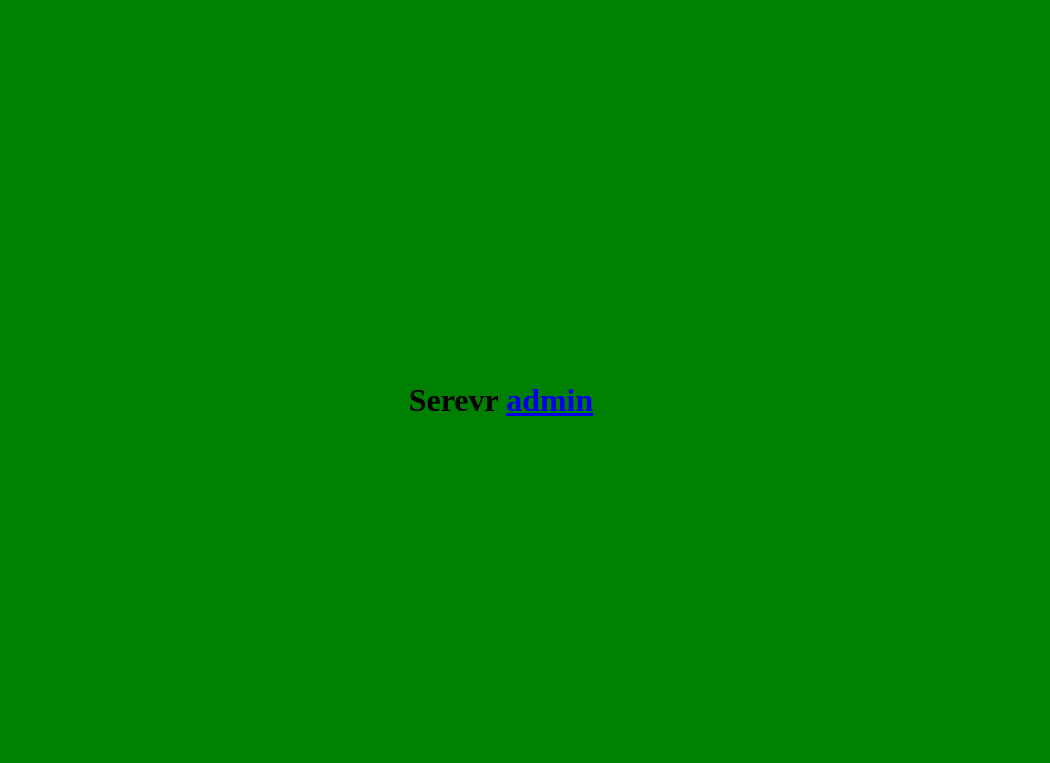
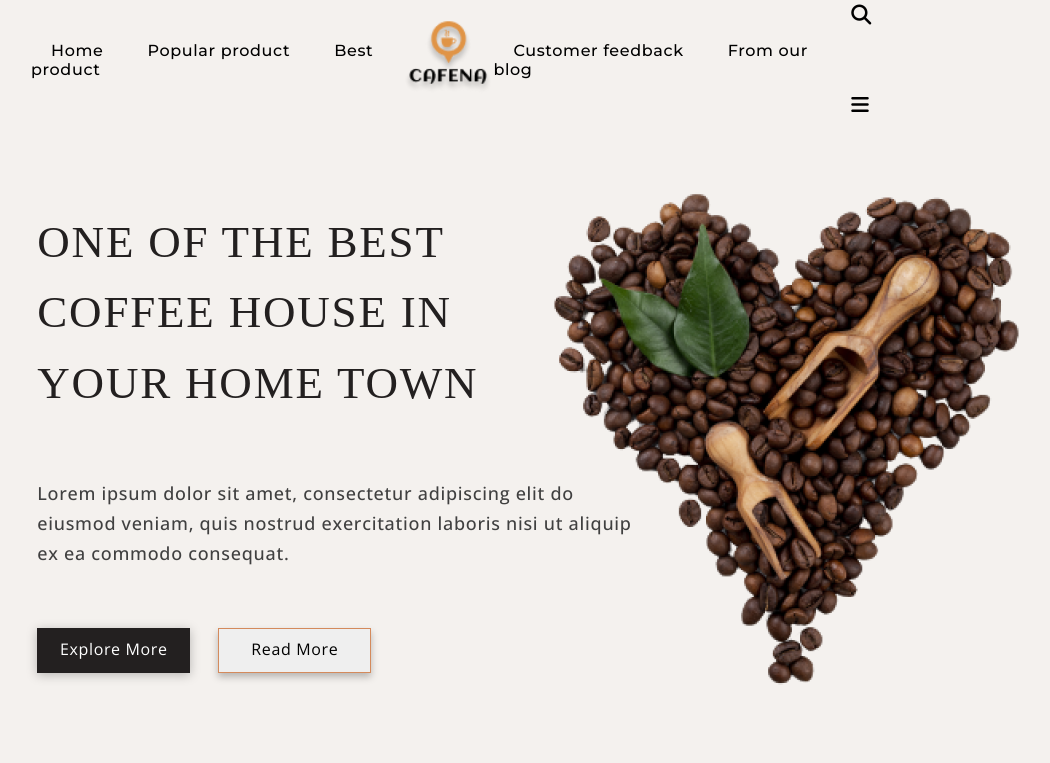
Before and after one commit to PhantomZhuk/cafena, a website: page public/index.html in a window 1280 px wide. Shown: the whole page, without its empty margins (139-1189 px from the left). Drawn offline with nearby package versions, Linux system fonts and the light colour scheme; a web font is replaced by a local one.

Commit message:
add home page

```diff
--- a/app.js
+++ b/app.js
@@ -11,7 +11,6 @@ app.get(`/home`, (req, res)=>{
     res.sendFile(path.join(__dirname, `public`, `index.html`))
 })
 
-
 app.listen(PORT, () => {
     console.log(`Server work op port ${PORT}`)
 });
--- a/public/index.html
+++ b/public/index.html
@@ -1,16 +1,56 @@
 <!DOCTYPE html>
 <html lang="en">
+
 <head>
     <meta charset="UTF-8">
     <meta name="viewport" content="width=device-width, initial-scale=1.0">
     <title>Document</title>
     <link rel="stylesheet" href="style.css">
+    <link rel='stylesheet' href='https://cdnjs.cloudflare.com/ajax/libs/font-awesome/6.6.0/css/all.css'
+        integrity='sha512-8BU3emz11z9iF75b10oPjjpamM4Mz23yQFQymbtwyPN3mNWHxpgeqyrYnkIUP6A8KyAj5k2p3MiYLtYqew7gIw=='
+        crossorigin='anonymous' />
+    <link rel="preconnect" href="https://fonts.googleapis.com">
+    <link rel="preconnect" href="https://fonts.gstatic.com" crossorigin>
+    <link
+        href="https://fonts.googleapis.com/css2?family=Montserrat:ital,wght@0,100..900;1,100..900&family=Open+Sans:ital,wght@0,300..800;1,300..800&family=ZCOOL+XiaoWei&display=swap"
+        rel="stylesheet">
 </head>
+
 <body>
     <div class="wrap">
-        <h1>Serevr <a href="/admin">admin</a></h1>
+        <header>
+            <nav class="leftNav">
+                <a href="/home">Home</a>
+                <a href="/popularProduct">Popular product</a>
+                <a href="/bestProduct">Best product</a>
+            </nav>
+            <div class="logo">
+                <img src="./img/Logo.png" alt="Logo">
+            </div>
+            <nav class="rightNav">
+                <a href="/customerFeedback">Customer feedback</a>
+                <a href="/blog">From our blog</a>
+            </nav>
+            <div class="btnContainer">
+                <i class="fa-solid fa-magnifying-glass"></i>
+                <i class="fa-solid fa-bars"></i>
+            </div>
+        </header>
+        <main>
+            <div class="textContainer">
+                <h1>ONE OF THE BEST COFFEE HOUSE IN YOUR HOME TOWN</h1>
+                <p>Lorem ipsum dolor sit amet, consectetur adipiscing elit do eiusmod veniam, quis nostrud exercitation
+                    laboris nisi ut aliquip ex ea commodo consequat.</p>
+                <div class="btnContainer">
+                    <button class="exploreBtn">Explore More</button>
+                    <button class="readBtn">Read More</button>
+                </div>
+            </div>
+            <img src="./img/homeImg.png" alt="home img">
+        </main>
     </div>
 
     <script src="./main.js"></script>
 </body>
+
 </html>
--- /dev/null
+++ b/public/style.scss
@@ -0,0 +1,126 @@
+* {
+    margin: 0;
+    padding: 0;
+    box-sizing: border-box;
+}
+
+.wrap {
+    width: 100%;
+    min-height: 100vh;
+    background-color: #f4f1ee;
+    display: flex;
+    flex-direction: column;
+    align-items: center;
+
+    header {
+        width: 100%;
+        height: 15vh;
+        display: flex;
+        justify-content: space-between;
+        align-items: center;
+        padding: 0 170px;
+
+        nav {
+            a {
+                text-decoration: none;
+                font-family: 'Montserrat';
+                font-weight: 500;
+                font-size: 16px;
+                letter-spacing: 0.04em;
+                text-align: center;
+                color: #000;
+                margin: 20px;
+            }
+        }
+
+        .logo {
+            img {
+                width: 90px;
+            }
+        }
+
+        .btnContainer {
+            i {
+                font-size: 20px;
+                color: #000;
+                margin: 35px;
+                cursor: pointer;
+            }
+        }
+    }
+
+    main {
+        width: 100%;
+        min-height: 80vh;
+        display: flex;
+        justify-content: space-between;
+        align-items: center;
+        padding: 0 176.3px;
+
+        .textContainer {
+            width: 55%;
+
+            h1 {
+                font-family: 'ZCOOL XiaoWei';
+                font-weight: 400;
+                font-size: 45px;
+                line-height: 156%;
+                letter-spacing: 0.04em;
+                color: #232020;
+                margin: 60px 0;
+            }
+
+            p {
+                font-family: 'Open Sans';
+                font-weight: 500;
+                font-size: 18px;
+                line-height: 167%;
+                letter-spacing: 0.04em;
+                color: #404040;
+                margin: 60px 0;
+                width: 600px;
+            }
+
+            .btnContainer {
+                margin: 60px 0;
+
+                .exploreBtn {
+                    width: 153px;
+                    height: 45px;
+                    box-shadow: 0 2px 10px 0 rgba(0, 0, 0, 0.25);
+                    background-color: #232020;
+                    color: #fff;
+                    cursor: pointer;
+                    font-family: 'Open Sans';
+                    font-weight: 400;
+                    font-size: 16px;
+                    line-height: 162%;
+                    letter-spacing: 0.04em;
+                    text-align: center;
+                    color: #fff;
+                    border: none;
+                    margin-right: 24px;
+                }
+
+                .readBtn {
+                    border: 1px solid #d48a5c;
+                    width: 153px;
+                    height: 45px;
+                    box-shadow: 0 4px 7px 0 rgba(0, 0, 0, 0.25);
+                    cursor: pointer;
+                    font-family: 'Open Sans';
+                    font-weight: 400;
+                    font-size: 16px;
+                    line-height: 162%;
+                    letter-spacing: 0.04em;
+                    text-align: center;
+                    color: #000;
+                }
+            }
+        }
+
+        img {
+            width: 550px;
+        }
+    }
+}
```
Also changed, not shown: public/img/Logo.png (added), public/img/homeImg.png (added), public/style.css, 1 other file.
